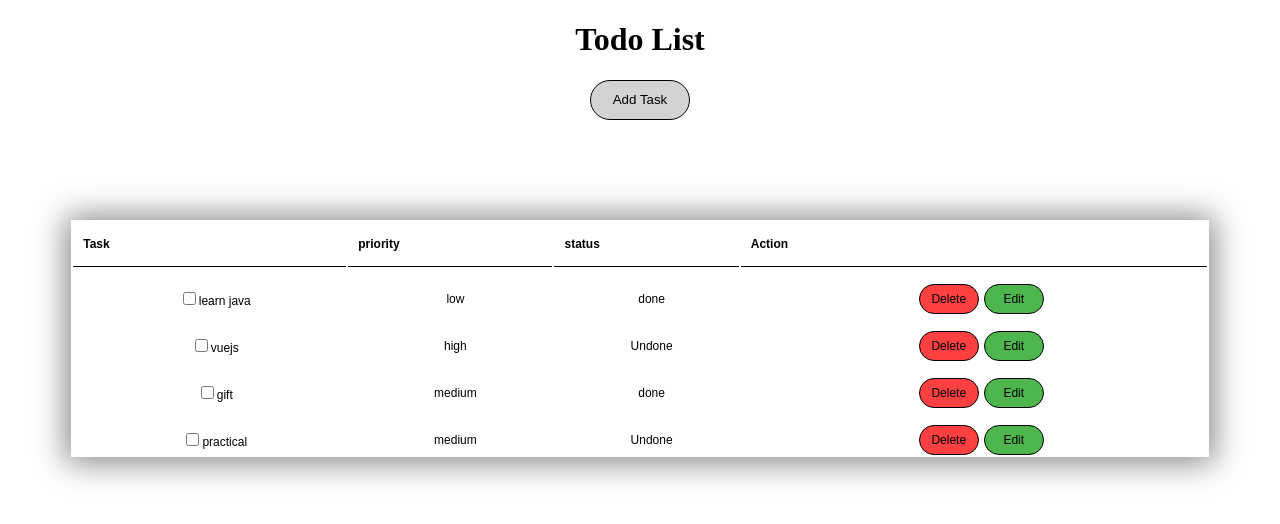
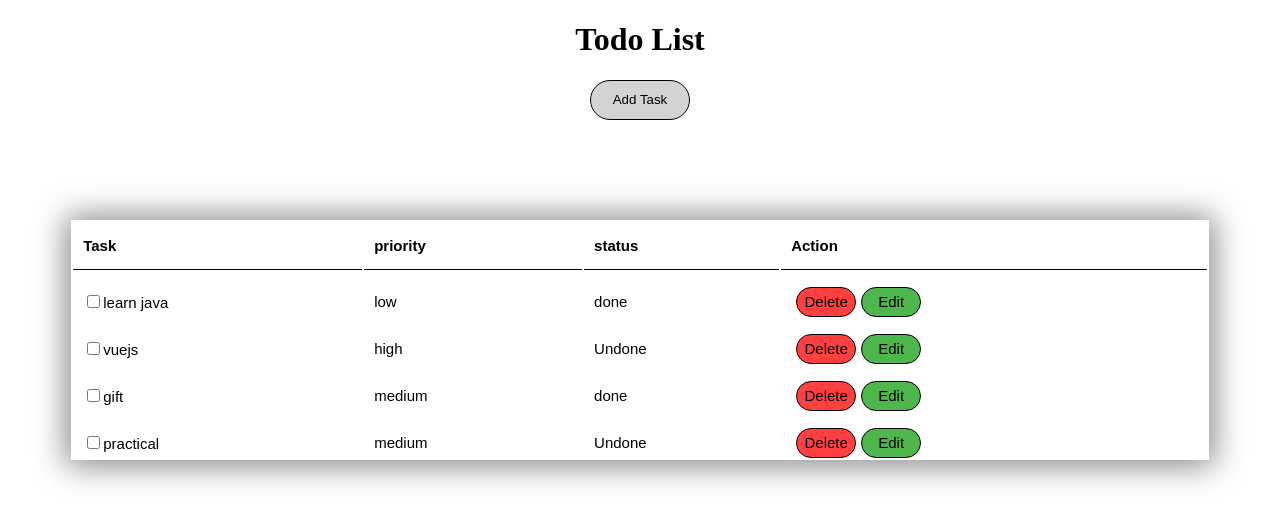
Before and after one commit to NidhiBavadiya/assignment-task, a Vue app: page / in a window 1280 px wide. Shown: the top 524 px of the page. Built offline with nearby package versions, Linux system fonts and the light colour scheme.

Commit message:
edit button functionalities

```diff
--- a/src/App.vue
+++ b/src/App.vue
@@ -35,8 +35,8 @@ export default {
 </script>
 
 <style>
-#app{
+/* #app{
        background-color:#daf9f8;
-}
+} */
 
 </style>
--- a/src/components/AddData.vue
+++ b/src/components/AddData.vue
@@ -1,5 +1,6 @@
 <template>
   <div id="Ind_2">
+  <button type="button"><router-link to="/">show Task</router-link></button>
     <div class="task_box">
         <h2>Task</h2>
 
@@ -20,20 +21,14 @@
             <label for="low">Low</label>
         </div>
         </form>
-              <button type="button" v-on:click.prevent="addTask()">show task</button>
-<!--
-              <button type="button" v-on:click.prevent="addTask()"><router-link to="/">show task</router-link></button> -->
-
+              <button type="button" v-on:click.prevent="addTask()">Add Task</button>
     </div>
-<div>
-  <p>task name:-{{blog.title}}</p>
-  <p>priority :- {{blog.priority}}</p>
-</div>
-
   </div>
 </template>
 
 <script>
+
+// import {bus} from '../main'
 export default {
   props:['details'],
   data() {
@@ -49,22 +44,20 @@ export default {
   },
   methods:{   //call method in parent
       addTask: function() {
+         this.$router.push('/');
         let newTask={
           id:this.blog.id,
           title:this.blog.title,
           priority:this.blog.priority,
           status:this.blog.status
-
         }
         console.log(newTask)
         this.details.push(newTask);
         this.id++;
 
           //  console.log(task);
-    }
-  }
-
-
+    },
+  },
 };
 
 </script>
@@ -87,11 +80,12 @@ h2 {
   text-align: center;
 }
 label {
-  font-size: 12px;
+  font-size: 15px;
   padding: 0 0 0 8px;
 }
 .data_input{
     margin:10px;
+    text-align: left;
 }
 input{
   padding: 5px;
@@ -103,7 +97,7 @@ button{
     border: 1px solid black;
     background-color: lightgray;
     border-radius: 22px;
-  margin: 0px 0px 28px 11em;
+  margin: 0px 0px 28px 7px;
 }
 a{
     text-decoration:none;
--- a/src/components/DataTable.vue
+++ b/src/components/DataTable.vue
@@ -1,5 +1,6 @@
 <template>
 <div id="tabledata">
+<button type="button"><router-link to="/add">Add Task</router-link></button>
 <!-- create table for enter list data -->
     <table>
         <tr>
@@ -9,16 +10,19 @@
             <th>Action</th>
         </tr>
         <tr v-for="(detail,index) in details" v-bind:key="detail.id">
-            <td><input type="checkbox" name="" value="">{{detail.title}}</td>
+           <td><input type="checkbox" v-on:click="checkEvent()" id="myCheck" value="">{{detail.title}}</td>    <!-- v-model="blog.status" -->
             <td>{{detail.priority}}</td>
             <td>{{detail.status}}</td>
             <td><button v-on:click.prevent="deleteData(index)" class="btn_1">Delete</button>
-            <button type="button" v-on:click.prevent="editData()"  class="btn_2">Edit</button></td>
+            <button type="button" v-on:click.prevent="editData(detail.id)"  class="btn_2">Edit</button></td>
         </tr>
     </table>
 </div>
 </template>
 <script>
+
+//  import {bus} from '../main'
+
 export default {
       props:['details'],
     data() {
@@ -28,7 +32,7 @@ export default {
                 id:'',
                 title:'',
                 priority:'',
-                result:''
+                status:'undone',
             }
     }
    },
@@ -40,9 +44,19 @@ export default {
         console.log(index)
     },
 
-    editData:function(index){
-        console.log(index)
-    }
+    checkEvent:function(){
+
+    },
+
+     editData:function(id){
+        this.$router.push('/add');
+        console.log(id)
+        this.details.slice(id,1)
+
+    // let valueId = this.details.id;
+    // after for loop
+    // this.$emit
+    },
    },
 }
 
@@ -66,7 +80,7 @@ table{
     font-family: sans-serif;
     width: 90%;
     margin: 100px auto;
-    font-size:12px;
+    font-size:15px;
     box-shadow:  0px 1px 30px 5px #888888;
 }
 
@@ -77,6 +91,7 @@ th{
 }
 td{
     padding: 15px 0 0px 10px;
+    text-align: left;
 }
 .btn_1{
     width: 60px;
@@ -85,7 +100,7 @@ td{
     background-color: #ff0000bf;
     border-radius: 22px;
     margin: 0px 0px 0px 5px;
-    font-size:12px;
+    font-size:15px;
 }
 .btn_2{
     width: 60px;
@@ -94,10 +109,18 @@ td{
     background-color: #1ba31bc7;
     border-radius: 22px;
     margin: 0px 0px 0px 5px;
-    font-size:12px;
+    font-size:15px;
 }
 a{
     text-decoration:none;
     color: black;
 }
+button{
+    width: 100px;
+    height: 40px;
+    border: 1px solid black;
+    background-color: lightgray;
+    border-radius: 22px;
+
+}
 </style>
--- a/src/components/DisplayData.vue
+++ b/src/components/DisplayData.vue
@@ -1,18 +1,11 @@
 <template>
-<div>
 <!-- title component display for  title and task button -->
 <div id="Ind_1">
     <h1>{{title}}</h1>
-    <button type="button"><router-link to="/add">Add Task</router-link></button>
    <router-view v-bind:details="details"></router-view>
 </div>
-</div>
 </template>
-
 <script>
-
-
-
 export default {
 
     data() {
@@ -24,6 +17,11 @@ export default {
                 {id:4,title:'practical',priority:'medium',status:'Undone'}],
     }
    },
+//    method:{
+//     updateArray:function(){
+//         this.details = newTask;
+//     }
+//    }
 }
 </script>
 
@@ -42,13 +40,6 @@ ul{
 h1{
     text-align: center;
 }
-button{
-    width: 100px;
-    height: 40px;
-    border: 1px solid black;
-    background-color: lightgray;
-    border-radius: 22px;
-}
 a{
     text-decoration:none;
     color: black;
--- a/src/main.js
+++ b/src/main.js
@@ -9,6 +9,8 @@ const router = new VueRouter({
   routes:Routes
 });
 
+// const bus= new Vue();
+
 Vue.config.productionTip = false
 
 new Vue({
```
